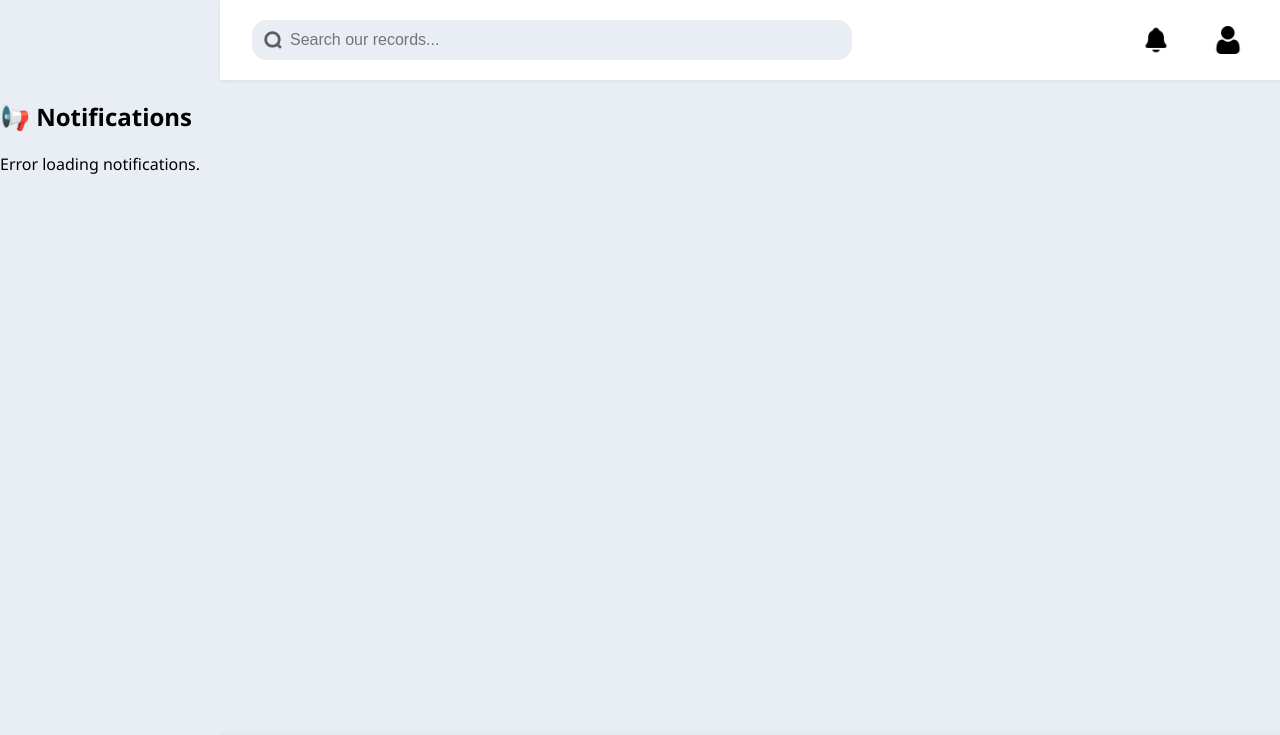
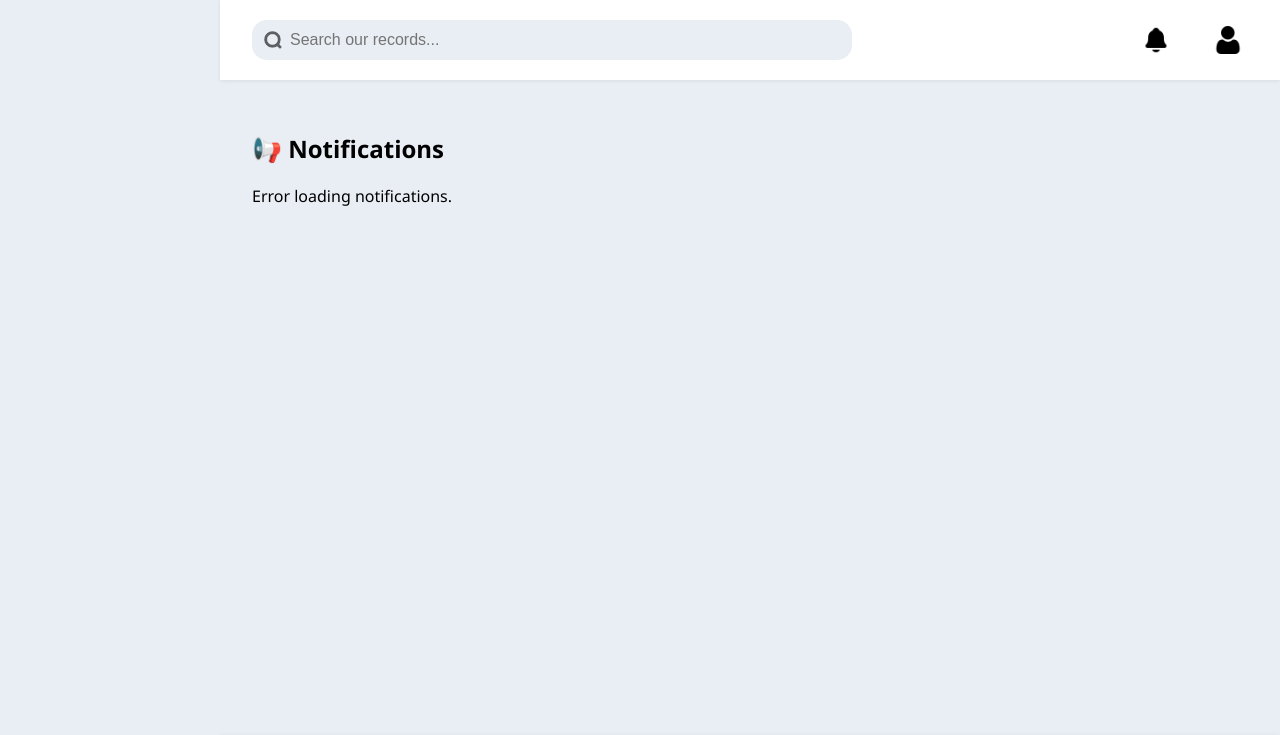
Before and after one commit to elijahb4/animal-health-data-project, a PHP site: template views/notifications.php in a window 1280 px wide. Shown: the top 735 px of the page. Run offline with PHP 8.4, Linux system fonts and the light colour scheme; the template is opened without the code that fills it, so the values that code supplies are empty.

Commit message:
notification view container change

```diff
--- a/views/notifications.php
+++ b/views/notifications.php
@@ -1,4 +1,4 @@
-<div class="dashboard-container">
+<div class="view-container">
     <h2>📢 Notifications</h2>
     <div id="notificationList" class="health-preview"></div>
 </div>
```
